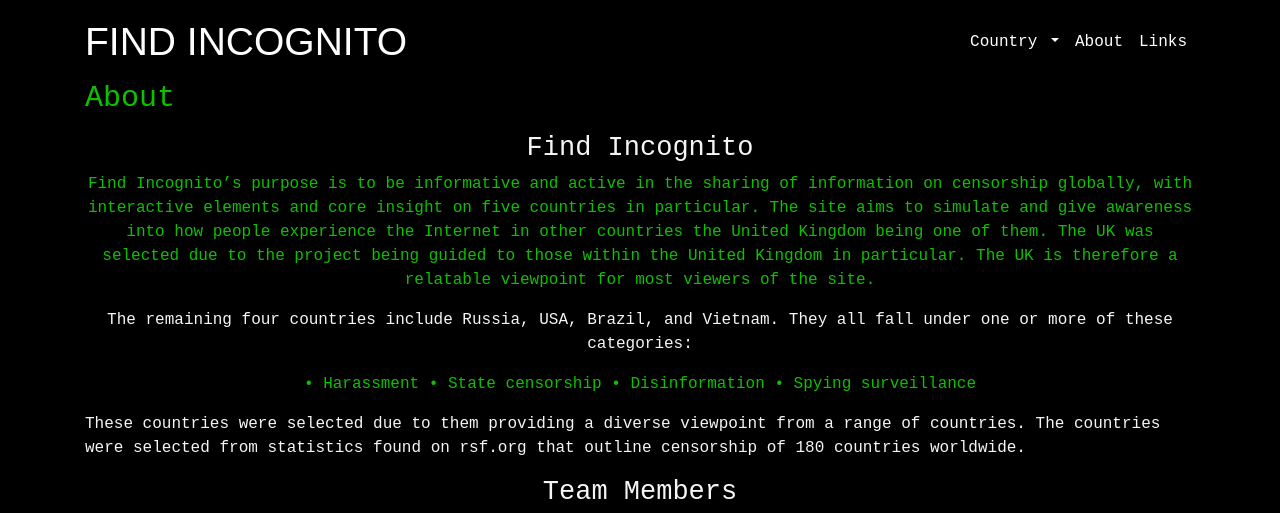
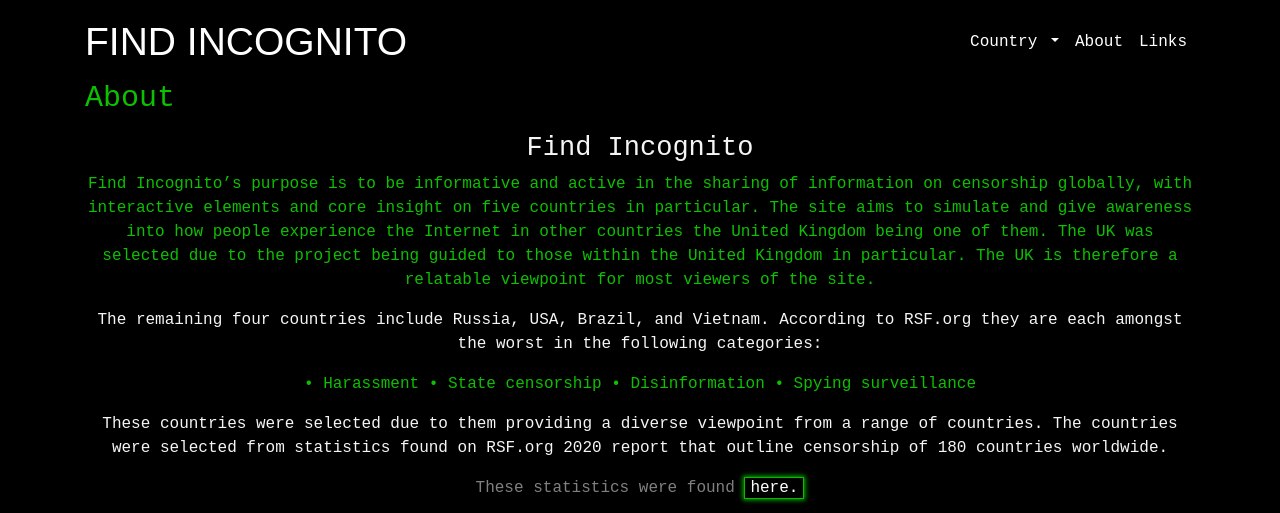
Before and after one commit to findincognito/incognito, a website: page about.html in a window 1280 px wide. Shown: the top 513 px of the page. Drawn offline with Linux system fonts and the light colour scheme; a web font is replaced by a local one.

Commit message:
about page

```diff
--- a/about.html
+++ b/about.html
@@ -94,6 +94,11 @@
 
         .written-2{
             color: whitesmoke;
+            text-align: center;
+        }
+        .written-3{
+            color:grey;
+            text-align: center;
         }
 
         .h1 {
@@ -167,13 +172,13 @@
             <div class="col-lg-12">
                 <h2>Find Incognito</h2>
                 <p class="written">Find Incognito’s purpose is to be informative and active in the sharing of information on censorship globally, with interactive elements and core insight on five countries in particular. The site aims to simulate and give awareness into how people experience the Internet in other countries the United Kingdom being one of them. The UK was selected due to the project being guided to those within the United Kingdom in particular. The UK is therefore a relatable viewpoint for most viewers of the site.</p>
-                <p class="country-cat">The remaining four countries include Russia, USA, Brazil, and Vietnam. They all fall under one or more of these categories:</p>
+                <p class="country-cat">The remaining four countries include Russia, USA, Brazil, and Vietnam. According to RSF.org they are each amongst the worst in the following categories:</p>
                 <p class="written">
                     • Harassment • State censorship • Disinformation • Spying surveillance </p>
 
-                  <p class="written-2"> These countries were selected due to them providing a diverse viewpoint from a range of countries. The countries were selected from statistics found on rsf.org that outline censorship of 180 countries worldwide.
+                  <p class="written-2"> These countries were selected due to them providing a diverse viewpoint from a range of countries. The countries were selected from statistics found on RSF.org 2020 report that outline censorship of 180 countries worldwide.
                 </p>
-
+<p class="written-3">These statistics were found  <a class="linkss"  href="https://rsf.org/en/news/rsf-unveils-202020-list-press-freedoms-digital-predators#HARC%C3%88LEMENT" target="_blank">here.</a> </p>
             </div>
         </div>
         <!-- /.row -->
--- a/style.css
+++ b/style.css
@@ -111,6 +111,37 @@ links:hover, links:active {
    text-decoration: none;
  }
 
+ .linkss {
+  background-color: transparent;
+     text-shadow: 0 0 33px black;
+  color: white;
+  font-family: ocr-a-std, monospace !important;
+font-style: normal;
+font-weight: 400;
+    font-size: 100%;
+  padding: 1px 5px;
+  text-align: center;
+    -webkit-border-radius: 0px;
+   -moz-border-radius: 0px;
+   border-radius: 0px;
+     border: solid #0dc000 1px;
+box-shadow: inset 0 0 5px 1px #0dc000;
+    box-shadow: 0 0 5px 1px #0dc000;
+  text-decoration: none;
+
+
+}
+
+linkss:hover, linkss:active {
+  background-color: transparent;
+    color: white;
+     text-shadow: 0 0 5px #0dc000;
+   border: solid #0dc000 5px;
+   -webkit-border-radius: 0px;
+   -moz-border-radius: 0px;
+   border-radius: 0px;
+   text-decoration: none;
+ }
 /* search button!!!! search button !!!!*/
 
 
```
